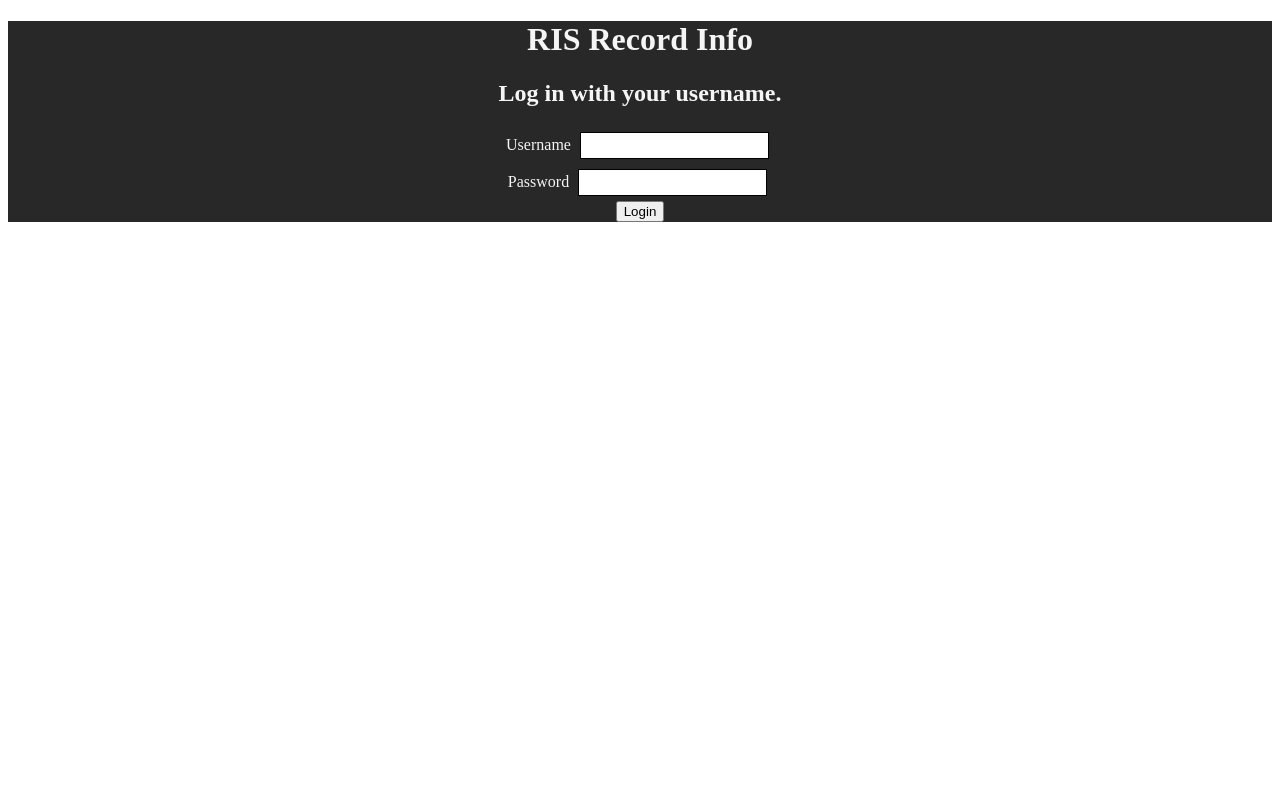
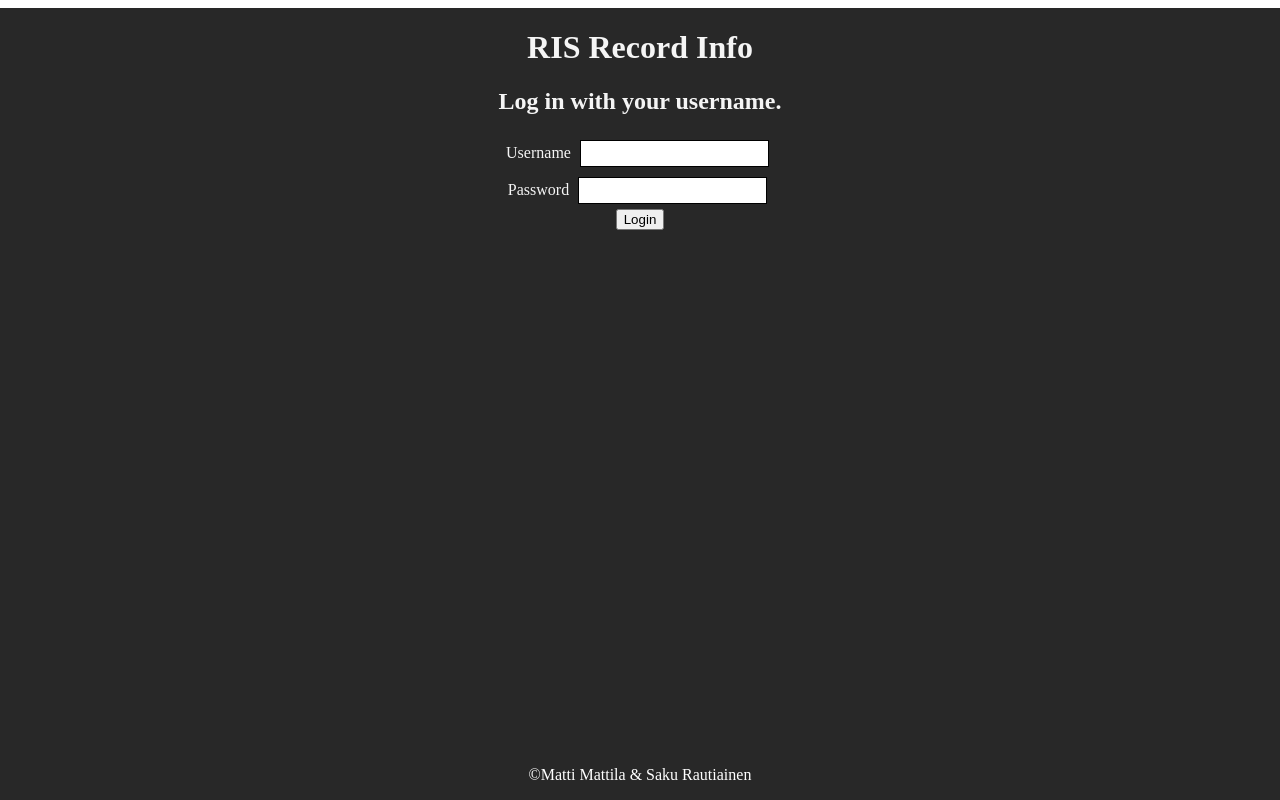
Before and after one commit to ukasofisosaari/recordinfosuperior, an Angular app in the folder risServer/recordinfosuperior-client/: page /main in a window 1280 px wide. Built offline with nearby package versions, Linux system fonts and the light colour scheme.

Commit message:
Force login view to full screen

```diff
--- a/risServer/recordinfosuperior-client/src/app/main/main.component.css
+++ b/risServer/recordinfosuperior-client/src/app/main/main.component.css
@@ -1,15 +1,23 @@
+.page {overflow: hidden;}
+
+/* { border: 1px solid red};*/
+
 html {
-    min-height: 100%;
-    margin: 0px;
-    background-color: #282828;
+    height: 100%;
+    /*background-color: #282828;*/
 }
 
 body {
     text-align: center;
+    background: no-repeat center fixed;
+    background-size: cover;
     background-color: #282828;
     color: whitesmoke;
-    height: 100%;
+    min-height: 100%;
     margin: 0px;
+    position: fixed;
+    left: 0;
+    right: 0;
 }
 
 input[type=text], select {
@@ -19,3 +27,13 @@ input[type=text], select {
     border: 1px solid;
     margin: 5px;
 }
+
+.footer {
+   position: fixed;
+   left: 0;
+   bottom: 0;
+   width: 100%;
+   background-color: #282828;
+   color: white;
+   text-align: center;
+}
--- a/risServer/recordinfosuperior-client/src/app/main/main.component.html
+++ b/risServer/recordinfosuperior-client/src/app/main/main.component.html
@@ -4,6 +4,7 @@
         <title>Log in screen for RIS Record Info</title>
     </head>
     <body>
+        <div>
             <h1>RIS Record Info</h1>
             <h2>Log in with your username.</h2>
             <form>
@@ -11,6 +12,9 @@ Username <input type="text" name="Username"><br/>
                 Password <input type="text" name="Password"><br/>
                 <input type="submit" value="Login">
             </form>
+        </div>
+        <div class="footer">
+            <p>&#169;Matti Mattila & Saku Rautiainen</p>
+        </div>
     </body>
-
 </html>
```
Lines whose indentation alone changed are shown as unchanged.
